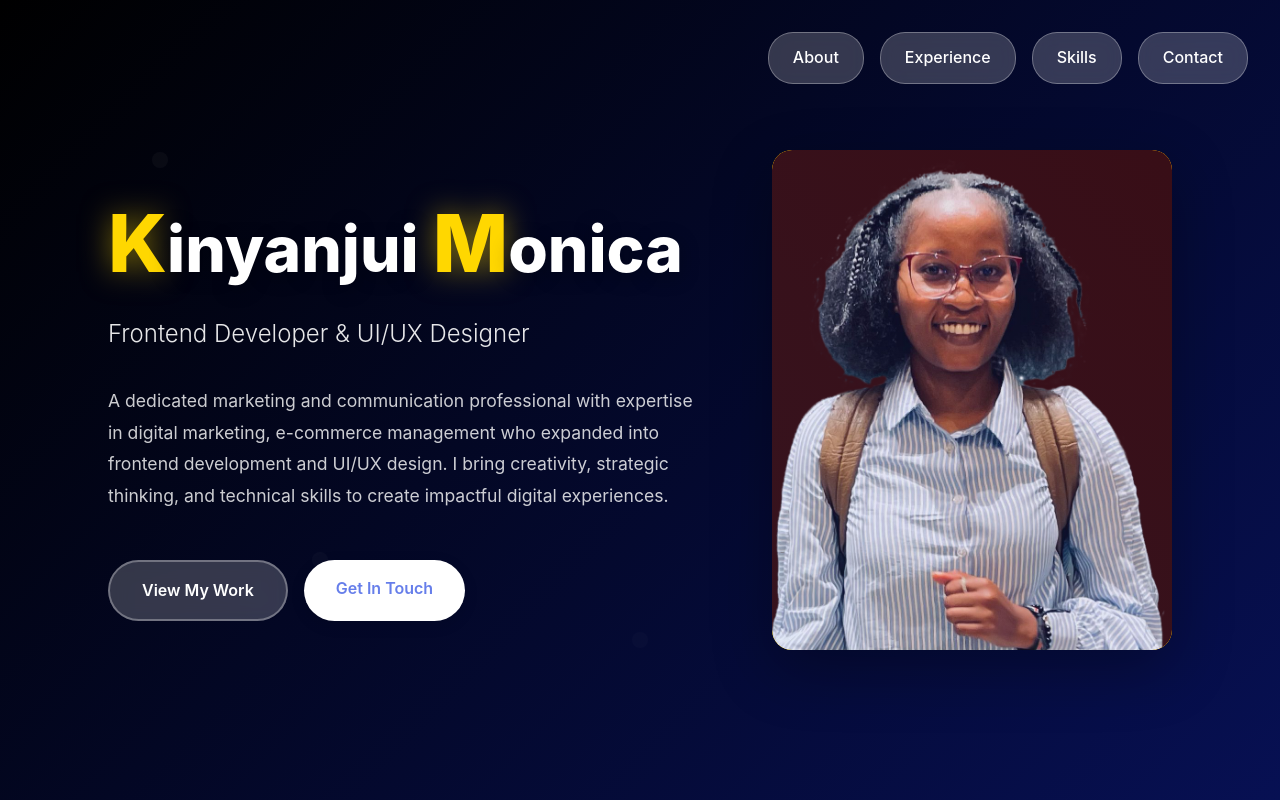
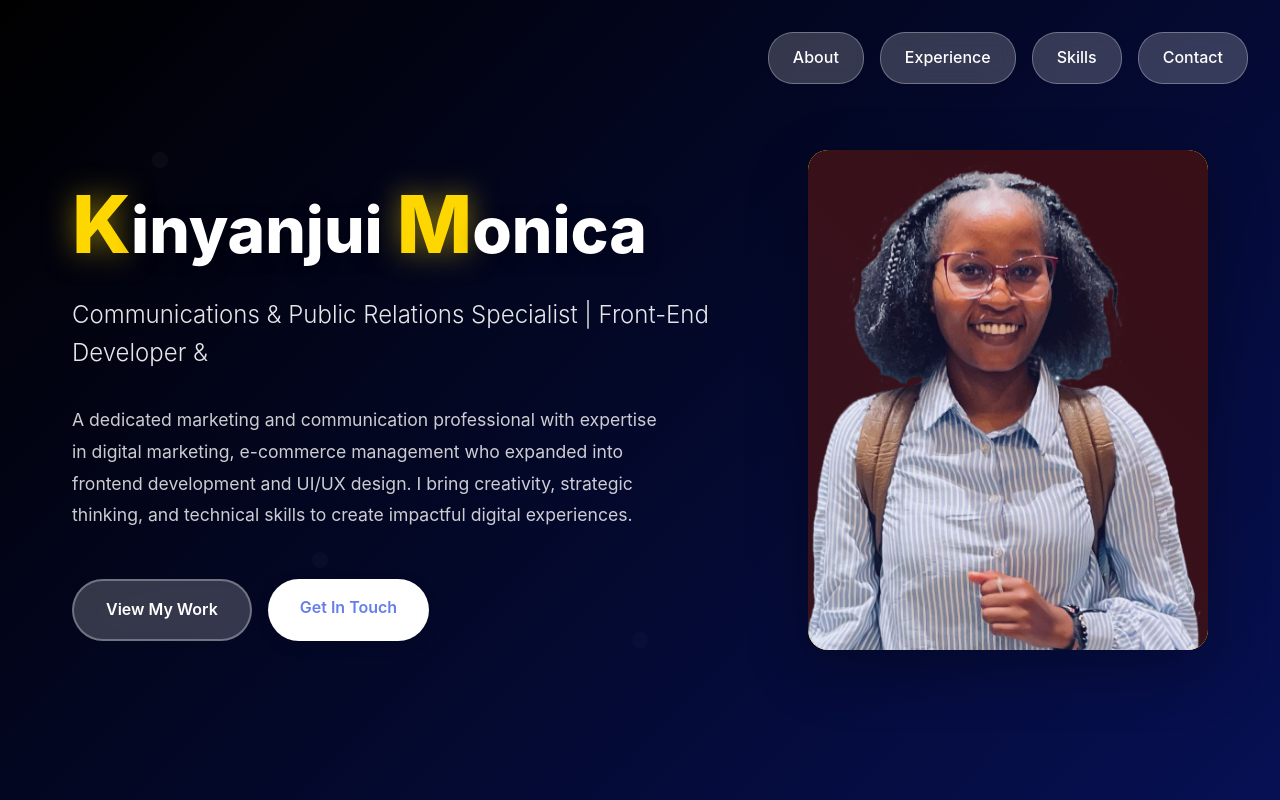
Before and after one commit to Mk172025/Portfolio, a plain HTML site: page index.html in a window 1280 px wide. Shown: the top 800 px of the page. Drawn offline with Linux system fonts and the light colour scheme.

Commit message:
Update index.html

```diff
--- a/index.html
+++ b/index.html
@@ -3,7 +3,7 @@
 <head>
     <meta charset="UTF-8">
     <meta name="viewport" content="width=device-width, initial-scale=1.0">
-    <title>Communications & Public Relations Specialist | Front-End Developer & UI/UX Designer</title>
+    <title>Monica Kinyanjui Portfolio</title>
     <link rel="stylesheet" href="/CSS/style.css">
 
 </head>
@@ -23,7 +23,7 @@
                 <h1 class="name-title">
                     <span class="name-k">K</span>inyanjui <span class="name-m">M</span>onica
                 </h1>
-                <p class="subtitle">Frontend Developer & UI/UX Designer</p>
+                <p class="subtitle">Communications & Public Relations Specialist | Front-End Developer & UI/UX Designer</p>
                 <p class="hero-description">
                     A dedicated marketing and communication professional with expertise in digital marketing,
                     e-commerce management who expanded into frontend development and UI/UX design.
```
